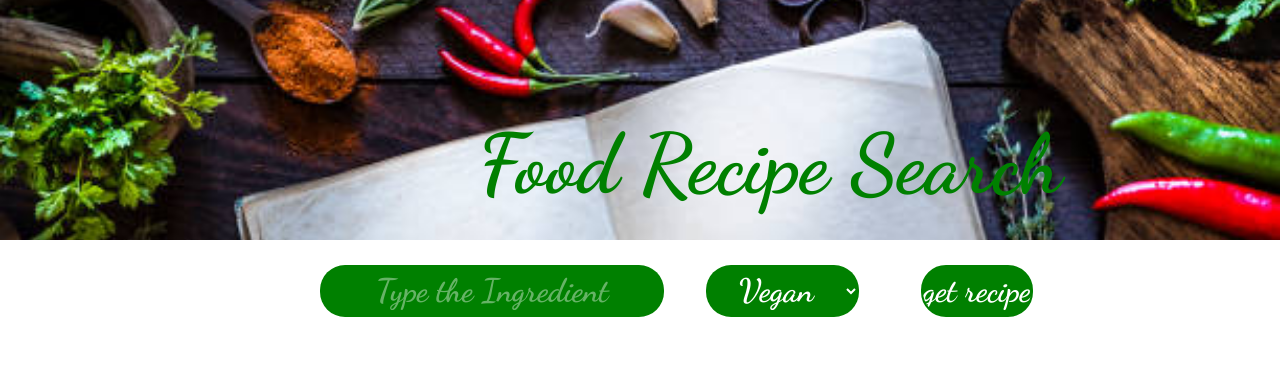
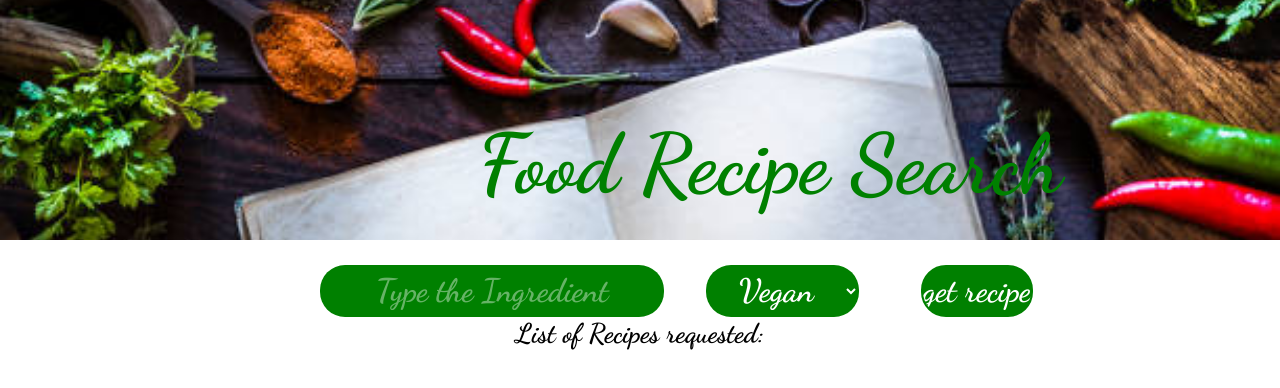
Before and after one commit to sgujuluva/food-recipe-app, a React (Create React App) app: page / in a window 1280 px wide. Shown: the top 388 px of the page. Built offline with nearby package versions, Linux system fonts and the light colour scheme; no server answers.

Commit message:
mapping done

```diff
--- a/src/App.js
+++ b/src/App.js
@@ -2,6 +2,8 @@ import "./App.css";
 //hooks
 import { useState } from "react";
 import Axios from "axios";
+//components
+import Recipe from "../src/Recipe"
 
 function App() {
   const [input, setInput] = useState("");
@@ -88,6 +90,9 @@ function App() {
         </select>
         <input type="submit" value="get recipe" className="submit" />
       </form>
+
+     <Recipe recipeProp = {recipes} />
+
     </div>
   );
 }
--- /dev/null
+++ b/src/Recipe/index.jsx
@@ -0,0 +1,13 @@
+import React from 'react'
+
+function Recipe({recipeProp} ) {
+  return (
+    <div className="recipe-list">
+      <h1>List of Recipes requested:</h1>
+     <p>{recipeProp.map((item,i)=> <li key={i}> {item.recipe.label}</li>)}</p>
+
+    </div>
+  )
+}
+
+export default Recipe
```
